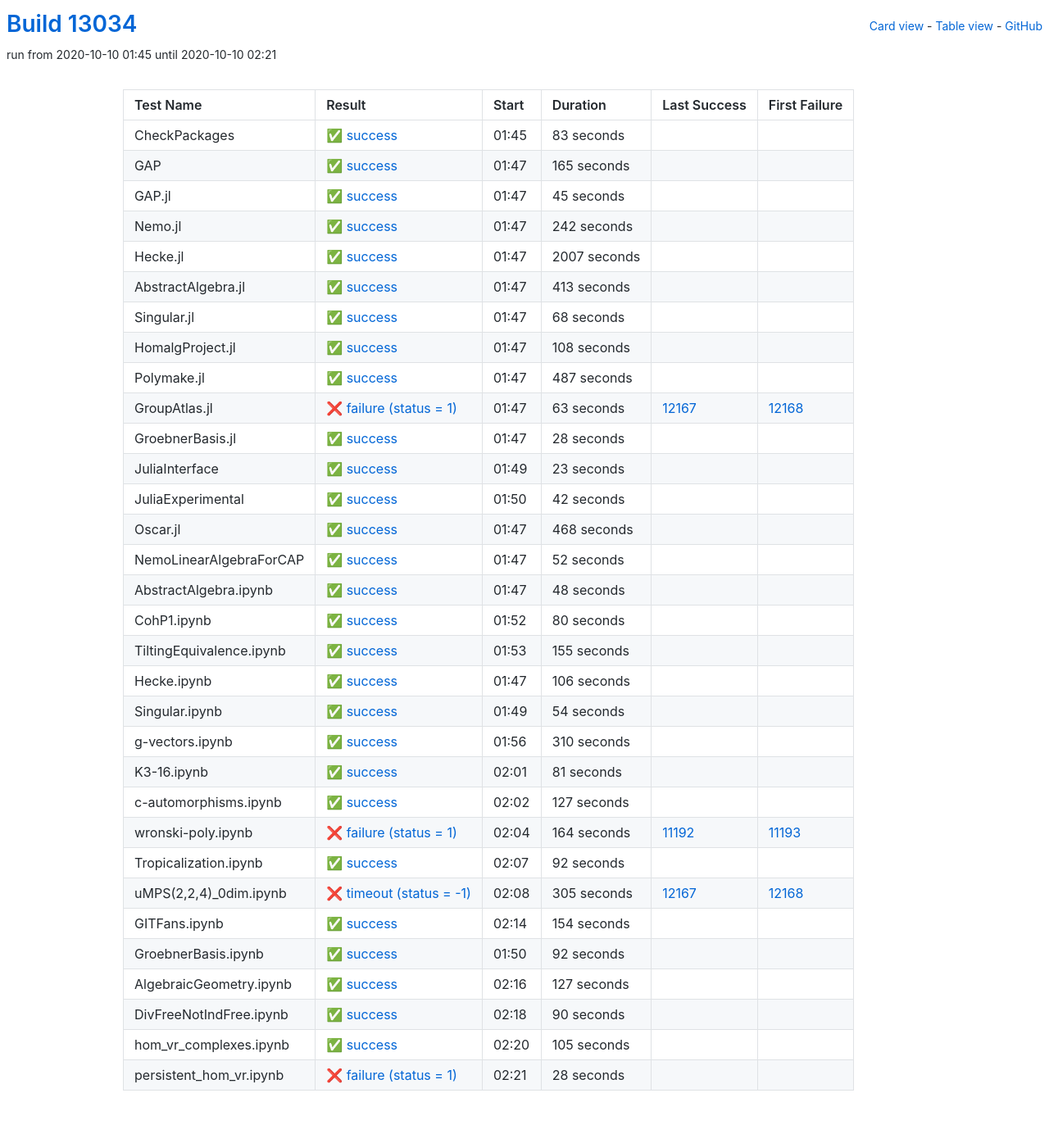
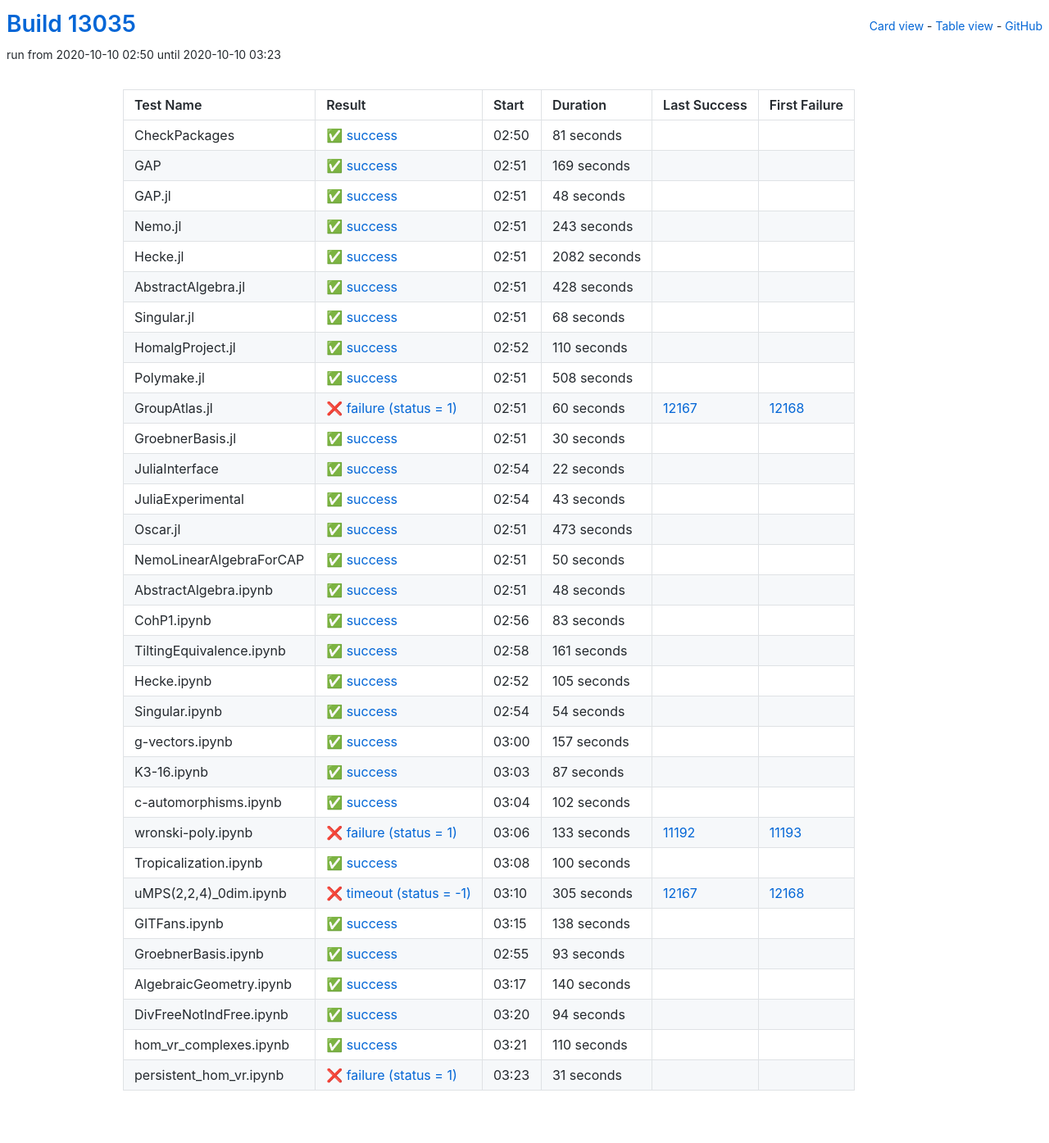
Before and after one commit to oscar-system/oscar-ci-status, a Jekyll site: the page built from table.html, in a window 1280 px wide. Shown: the whole page at 82% size. Built offline with Jekyll 4.4.1, drawn with Linux system fonts in a browser that asks for light colours.

Commit message:
Build #13035

```diff
--- a/_data/ci.yml
+++ b/_data/ci.yml
@@ -1,6 +1,6 @@
 ---
-build: 13034
-build_url: https://oscarci.mathematik.uni-kl.de/job/oscar/13034/
+build: 13035
+build_url: https://oscarci.mathematik.uni-kl.de/job/oscar/13035/
 job: oscar
 organization: oscar-system
 repo: oscar-ci-status
@@ -8,80 +8,80 @@
 tests:
 - name: CheckPackages
   id: checkpackages
-  log: https://oscarci.mathematik.uni-kl.de/job/oscar/13034/artifact/logs/build-13034/CheckPackages.log
-  start: 2020-10-10 01:45
+  log: https://oscarci.mathematik.uni-kl.de/job/oscar/13035/artifact/logs/build-13035/CheckPackages.log
+  start: 2020-10-10 02:50
   success: true
   exitcode: 0
   status: success
-  duration: 83
+  duration: 81
   last_success: false
   last_success_url:
   first_failure: false
   first_failure_url:
 - name: GAP
   id: gap
-  log: https://oscarci.mathematik.uni-kl.de/job/oscar/13034/artifact/logs/build-13034/GAP.log
-  start: 2020-10-10 01:47
+  log: https://oscarci.mathematik.uni-kl.de/job/oscar/13035/artifact/logs/build-13035/GAP.log
+  start: 2020-10-10 02:51
   success: true
   exitcode: 0
   status: success
-  duration: 165
+  duration: 169
   last_success: false
   last_success_url:
   first_failure: false
   first_failure_url:
 - name: GAP.jl
   id: gap-jl
-  log: https://oscarci.mathematik.uni-kl.de/job/oscar/13034/artifact/logs/build-13034/GAP.jl.log
-  start: 2020-10-10 01:47
+  log: https://oscarci.mathematik.uni-kl.de/job/oscar/13035/artifact/logs/build-13035/GAP.jl.log
+  start: 2020-10-10 02:51
   success: true
   exitcode: 0
   status: success
-  duration: 45
+  duration: 48
   last_success: false
   last_success_url:
   first_failure: false
   first_failure_url:
 - name: Nemo.jl
   id: nemo-jl
-  log: https://oscarci.mathematik.uni-kl.de/job/oscar/13034/artifact/logs/build-13034/Nemo.jl.log
-  start: 2020-10-10 01:47
+  log: https://oscarci.mathematik.uni-kl.de/job/oscar/13035/artifact/logs/build-13035/Nemo.jl.log
+  start: 2020-10-10 02:51
   success: true
   exitcode: 0
   status: success
-  duration: 242
+  duration: 243
   last_success: false
   last_success_url:
   first_failure: false
   first_failure_url:
 - name: Hecke.jl
   id: hecke-jl
-  log: https://oscarci.mathematik.uni-kl.de/job/oscar/13034/artifact/logs/build-13034/Hecke.jl.log
-  start: 2020-10-10 01:47
+  log: https://oscarci.mathematik.uni-kl.de/job/oscar/13035/artifact/logs/build-13035/Hecke.jl.log
+  start: 2020-10-10 02:51
   success: true
   exitcode: 0
   status: success
-  duration: 2007
+  duration: 2082
   last_success: false
   last_success_url:
   first_failure: false
   first_failure_url:
 - name: AbstractAlgebra.jl
   id: abstractalgebra-jl
-  log: https://oscarci.mathematik.uni-kl.de/job/oscar/13034/artifact/logs/build-13034/AbstractAlgebra.jl.log
-  start: 2020-10-10 01:47
+  log: https://oscarci.mathematik.uni-kl.de/job/oscar/13035/artifact/logs/build-13035/AbstractAlgebra.jl.log
+  start: 2020-10-10 02:51
   success: true
   exitcode: 0
   status: success
-  duration: 413
+  duration: 428
   last_success: false
   last_success_url:
   first_failure: false
   first_failure_url:
 - name: Singular.jl
   id: singular-jl
-  log: https://oscarci.mathematik.uni-kl.de/job/oscar/13034/artifact/logs/build-13034/Singular.jl.log
-  start: 2020-10-10 01:47
+  log: https://oscarci.mathematik.uni-kl.de/job/oscar/13035/artifact/logs/build-13035/Singular.jl.log
+  start: 2020-10-10 02:51
   success: true
   exitcode: 0
   status: success
@@ -92,104 +92,104 @@
   first_failure_url:
 - name: HomalgProject.jl
   id: homalgproject-jl
-  log: https://oscarci.mathematik.uni-kl.de/job/oscar/13034/artifact/logs/build-13034/HomalgProject.jl.log
-  start: 2020-10-10 01:47
+  log: https://oscarci.mathematik.uni-kl.de/job/oscar/13035/artifact/logs/build-13035/HomalgProject.jl.log
+  start: 2020-10-10 02:52
   success: true
   exitcode: 0
   status: success
-  duration: 108
+  duration: 110
   last_success: false
   last_success_url:
   first_failure: false
   first_failure_url:
 - name: Polymake.jl
   id: polymake-jl
-  log: https://oscarci.mathematik.uni-kl.de/job/oscar/13034/artifact/logs/build-13034/Polymake.jl.log
-  start: 2020-10-10 01:47
+  log: https://oscarci.mathematik.uni-kl.de/job/oscar/13035/artifact/logs/build-13035/Polymake.jl.log
+  start: 2020-10-10 02:51
   success: true
   exitcode: 0
   status: success
-  duration: 487
+  duration: 508
   last_success: false
   last_success_url:
   first_failure: false
   first_failure_url:
 - name: GroupAtlas.jl
   id: groupatlas-jl
-  log: https://oscarci.mathematik.uni-kl.de/job/oscar/13034/artifact/logs/build-13034/GroupAtlas.jl.log
-  start: 2020-10-10 01:47
+  log: https://oscarci.mathematik.uni-kl.de/job/oscar/13035/artifact/logs/build-13035/GroupAtlas.jl.log
+  start: 2020-10-10 02:51
   success: false
   exitcode: 1
   status: failure
-  duration: 63
+  duration: 60
   last_success: 12167
   last_success_url: https://oscarci.mathematik.uni-kl.de/job/oscar/12167/
   first_failure: 12168
   first_failure_url: https://oscarci.mathematik.uni-kl.de/job/oscar/12168/
 - name: GroebnerBasis.jl
   id: groebnerbasis-jl
-  log: https://oscarci.mathematik.uni-kl.de/job/oscar/13034/artifact/logs/build-13034/GroebnerBasis.jl.log
-  start: 2020-10-10 01:47
+  log: https://oscarci.mathematik.uni-kl.de/job/oscar/13035/artifact/logs/build-13035/GroebnerBasis.jl.log
+  start: 2020-10-10 02:51
   success: true
   exitcode: 0
   status: success
-  duration: 28
+  duration: 30
   last_success: false
   last_success_url:
   first_failure: false
   first_failure_url:
 - name: JuliaInterface
   id: juliainterface
-  log: https://oscarci.mathematik.uni-kl.de/job/oscar/13034/artifact/logs/build-13034/JuliaInterface.log
-  start: 2020-10-10 01:49
+  log: https://oscarci.mathematik.uni-kl.de/job/oscar/13035/artifact/logs/build-13035/JuliaInterface.log
+  start: 2020-10-10 02:54
   success: true
   exitcode: 0
   status: success
-  duration: 23
+  duration: 22
   last_success: false
   last_success_url:
   first_failure: false
   first_failure_url:
 - name: JuliaExperimental
   id: juliaexperimental
-  log: https://oscarci.mathematik.uni-kl.de/job/oscar/13034/artifact/logs/build-13034/JuliaExperimental.log
-  start: 2020-10-10 01:50
+  log: https://oscarci.mathematik.uni-kl.de/job/oscar/13035/artifact/logs/build-13035/JuliaExperimental.log
+  start: 2020-10-10 02:54
   success: true
   exitcode: 0
   status: success
-  duration: 42
+  duration: 43
   last_success: false
   last_success_url:
   first_failure: false
   first_failure_url:
 - name: Oscar.jl
   id: oscar-jl
-  log: https://oscarci.mathematik.uni-kl.de/job/oscar/13034/artifact/logs/build-13034/Oscar.jl.log
-  start: 2020-10-10 01:47
+  log: https://oscarci.mathematik.uni-kl.de/job/oscar/13035/artifact/logs/build-13035/Oscar.jl.log
+  start: 2020-10-10 02:51
   success: true
   exitcode: 0
   status: success
-  duration: 468
+  duration: 473
   last_success: false
   last_success_url:
   first_failure: false
   first_failure_url:
 - name: NemoLinearAlgebraForCAP
   id: nemolinearalgebraforcap
-  log: https://oscarci.mathematik.uni-kl.de/job/oscar/13034/artifact/logs/build-13034/NemoLinearAlgebraForCAP.log
-  start: 2020-10-10 01:47
+  log: https://oscarci.mathematik.uni-kl.de/job/oscar/13035/artifact/logs/build-13035/NemoLinearAlgebraForCAP.log
+  start: 2020-10-10 02:51
   success: true
   exitcode: 0
   status: success
-  duration: 52
+  duration: 50
   last_success: false
   last_success_url:
   first_failure: false
   first_failure_url:
 - name: AbstractAlgebra.ipynb
   id: abstractalgebra-ipynb
-  log: https://oscarci.mathematik.uni-kl.de/job/oscar/13034/artifact/logs/build-13034/AbstractAlgebra.ipynb.log
-  start: 2020-10-10 01:47
+  log: https://oscarci.mathematik.uni-kl.de/job/oscar/13035/artifact/logs/build-13035/AbstractAlgebra.ipynb.log
+  start: 2020-10-10 02:51
   success: true
   exitcode: 0
   status: success
@@ -200,44 +200,44 @@
   first_failure_url:
 - name: CohP1.ipynb
   id: cohp1-ipynb
-  log: https://oscarci.mathematik.uni-kl.de/job/oscar/13034/artifact/logs/build-13034/CohP1.ipynb.log
-  start: 2020-10-10 01:52
+  log: https://oscarci.mathematik.uni-kl.de/job/oscar/13035/artifact/logs/build-13035/CohP1.ipynb.log
+  start: 2020-10-10 02:56
   success: true
   exitcode: 0
   status: success
-  duration: 80
+  duration: 83
   last_success: false
   last_success_url:
   first_failure: false
   first_failure_url:
 - name: TiltingEquivalence.ipynb
   id: tiltingequivalence-ipynb
-  log: https://oscarci.mathematik.uni-kl.de/job/oscar/13034/artifact/logs/build-13034/TiltingEquivalence.ipynb.log
-  start: 2020-10-10 01:53
+  log: https://oscarci.mathematik.uni-kl.de/job/oscar/13035/artifact/logs/build-13035/TiltingEquivalence.ipynb.log
+  start: 2020-10-10 02:58
   success: true
   exitcode: 0
   status: success
-  duration: 155
+  duration: 161
   last_success: false
   last_success_url:
   first_failure: false
   first_failure_url:
 - name: Hecke.ipynb
   id: hecke-ipynb
-  log: https://oscarci.mathematik.uni-kl.de/job/oscar/13034/artifact/logs/build-13034/Hecke.ipynb.log
-  start: 2020-10-10 01:47
+  log: https://oscarci.mathematik.uni-kl.de/job/oscar/13035/artifact/logs/build-13035/Hecke.ipynb.log
+  start: 2020-10-10 02:52
   success: true
   exitcode: 0
   status: success
-  duration: 106
+  duration: 105
   last_success: false
   last_success_url:
   first_failure: false
   first_failure_url:
 - name: Singular.ipynb
   id: singular-ipynb
-  log: https://oscarci.mathematik.uni-kl.de/job/oscar/13034/artifact/logs/build-13034/Singular.ipynb.log
-  start: 2020-10-10 01:49
+  log: https://oscarci.mathematik.uni-kl.de/job/oscar/13035/artifact/logs/build-13035/Singular.ipynb.log
+  start: 2020-10-10 02:54
   success: true
   exitcode: 0
   status: success
@@ -248,68 +248,68 @@
   first_failure_url:
 - name: g-vectors.ipynb
   id: g-vectors-ipynb
-  log: https://oscarci.mathematik.uni-kl.de/job/oscar/13034/artifact/logs/build-13034/g-vectors.ipynb.log
-  start: 2020-10-10 01:56
+  log: https://oscarci.mathematik.uni-kl.de/job/oscar/13035/artifact/logs/build-13035/g-vectors.ipynb.log
+  start: 2020-10-10 03:00
   success: true
   exitcode: 0
   status: success
-  duration: 310
+  duration: 157
   last_success: false
   last_success_url:
   first_failure: false
   first_failure_url:
 - name: K3-16.ipynb
   id: k3-16-ipynb
-  log: https://oscarci.mathematik.uni-kl.de/job/oscar/13034/artifact/logs/build-13034/K3-16.ipynb.log
-  start: 2020-10-10 02:01
+  log: https://oscarci.mathematik.uni-kl.de/job/oscar/13035/artifact/logs/build-13035/K3-16.ipynb.log
+  start: 2020-10-10 03:03
   success: true
   exitcode: 0
   status: success
-  duration: 81
+  duration: 87
   last_success: false
   last_success_url:
   first_failure: false
   first_failure_url:
 - name: c-automorphisms.ipynb
   id: c-automorphisms-ipynb
-  log: https://oscarci.mathematik.uni-kl.de/job/oscar/13034/artifact/logs/build-13034/c-automorphisms.ipynb.log
-  start: 2020-10-10 02:02
+  log: https://oscarci.mathematik.uni-kl.de/job/oscar/13035/artifact/logs/build-13035/c-automorphisms.ipynb.log
+  start: 2020-10-10 03:04
   success: true
   exitcode: 0
   status: success
-  duration: 127
+  duration: 102
   last_success: false
   last_success_url:
   first_failure: false
   first_failure_url:
 - name: wronski-poly.ipynb
   id: wronski-poly-ipynb
-  log: https://oscarci.mathematik.uni-kl.de/job/oscar/13034/artifact/logs/build-13034/wronski-poly.ipynb.log
-  start: 2020-10-10 02:04
+  log: https://oscarci.mathematik.uni-kl.de/job/oscar/13035/artifact/logs/build-13035/wronski-poly.ipynb.log
+  start: 2020-10-10 03:06
   success: false
   exitcode: 1
   status: failure
-  duration: 164
+  duration: 133
   last_success: 11192
   last_success_url: https://oscarci.mathematik.uni-kl.de/job/oscar/11192/
   first_failure: 11193
   first_failure_url: https://oscarci.mathematik.uni-kl.de/job/oscar/11193/
 - name: Tropicalization.ipynb
   id: tropicalization-ipynb
-  log: https://oscarci.mathematik.uni-kl.de/job/oscar/13034/artifact/logs/build-13034/Tropicalization.ipynb.log
-  start: 2020-10-10 02:07
+  log: https://oscarci.mathematik.uni-kl.de/job/oscar/13035/artifact/logs/build-13035/Tropicalization.ipynb.log
+  start: 2020-10-10 03:08
   success: true
   exitcode: 0
   status: success
-  duration: 92
+  duration: 100
   last_success: false
   last_success_url:
   first_failure: false
   first_failure_url:
 - name: uMPS(2,2,4)_0dim.ipynb
   id: umps-2-2-4-0dim-ipynb
-  log: https://oscarci.mathematik.uni-kl.de/job/oscar/13034/artifact/logs/build-13034/uMPS-2-2-4-_0dim.ipynb.log
-  start: 2020-10-10 02:08
+  log: https://oscarci.mathematik.uni-kl.de/job/oscar/13035/artifact/logs/build-13035/uMPS-2-2-4-_0dim.ipynb.log
+  start: 2020-10-10 03:10
   success: false
   exitcode: -1
   status: timeout
@@ -320,72 +320,72 @@
   first_failure_url: https://oscarci.mathematik.uni-kl.de/job/oscar/12168/
 - name: GITFans.ipynb
   id: gitfans-ipynb
-  log: https://oscarci.mathematik.uni-kl.de/job/oscar/13034/artifact/logs/build-13034/GITFans.ipynb.log
-  start: 2020-10-10 02:14
+  log: https://oscarci.mathematik.uni-kl.de/job/oscar/13035/artifact/logs/build-13035/GITFans.ipynb.log
+  start: 2020-10-10 03:15
   success: true
   exitcode: 0
   status: success
-  duration: 154
+  duration: 138
   last_success: false
   last_success_url:
   first_failure: false
   first_failure_url:
 - name: GroebnerBasis.ipynb
   id: groebnerbasis-ipynb
-  log: https://oscarci.mathematik.uni-kl.de/job/oscar/13034/artifact/logs/build-13034/GroebnerBasis.ipynb.log
-  start: 2020-10-10 01:50
+  log: https://oscarci.mathematik.uni-kl.de/job/oscar/13035/artifact/logs/build-13035/GroebnerBasis.ipynb.log
+  start: 2020-10-10 02:55
   success: true
   exitcode: 0
   status: success
-  duration: 92
+  duration: 93
   last_success: false
   last_success_url:
   first_failure: false
   first_failure_url:
 - name: AlgebraicGeometry.ipynb
   id: algebraicgeometry-ipynb
-  log: https://oscarci.mathematik.uni-kl.de/job/oscar/13034/artifact/logs/build-13034/AlgebraicGeometry.ipynb.log
-  start: 2020-10-10 02:16
+  log: https://oscarci.mathematik.uni-kl.de/job/oscar/13035/artifact/logs/build-13035/AlgebraicGeometry.ipynb.log
+  start: 2020-10-10 03:17
   success: true
   exitcode: 0
   status: success
-  duration: 127
+  duration: 140
   last_success: false
   last_success_url:
   first_failure: false
   first_failure_url:
 - name: DivFreeNotIndFree.ipynb
   id: divfreenotindfree-ipynb
-  log: https://oscarci.mathematik.uni-kl.de/job/oscar/13034/artifact/logs/build-13034/DivFreeNotIndFree.ipynb.log
-  start: 2020-10-10 02:18
+  log: https://oscarci.mathematik.uni-kl.de/job/oscar/13035/artifact/logs/build-13035/DivFreeNotIndFree.ipynb.log
+  start: 2020-10-10 03:20
   success: true
   exitcode: 0
   status: success
-  duration: 90
+  duration: 94
   last_success: false
   last_success_url:
   first_failure: false
   first_failure_url:
 - name: hom_vr_complexes.ipynb
   id: hom-vr-complexes-ipynb
-  log: https://oscarci.mathematik.uni-kl.de/job/oscar/13034/artifact/logs/build-13034/hom_vr_complexes.ipynb.log
-  start: 2020-10-10 02:20
+  log: https://oscarci.mathematik.uni-kl.de/job/oscar/13035/artifact/logs/build-13035/hom_vr_complexes.ipynb.log
+  start: 2020-10-10 03:21
   success: true
   exitcode: 0
   status: success
-  duration: 105
+  duration: 110
   last_success: false
   last_success_url:
   first_failure: false
   first_failure_url:
 - name: persistent_hom_vr.ipynb
   id: persistent-hom-vr-ipynb
-  log: https://oscarci.mathematik.uni-kl.de/job/oscar/13034/artifact/logs/build-13034/persistent_hom_vr.ipynb.log
-  start: 2020-10-10 02:21
+  log: https://oscarci.mathematik.uni-kl.de/job/oscar/13035/artifact/logs/build-13035/persistent_hom_vr.ipynb.log
+  start: 2020-10-10 03:23
   success: false
   exitcode: 1
   status: failure
-  duration: 28
+  duration: 31
   last_success: false
   last_success_url:
   first_failure: false
```
Also changed, not shown: README.md.
